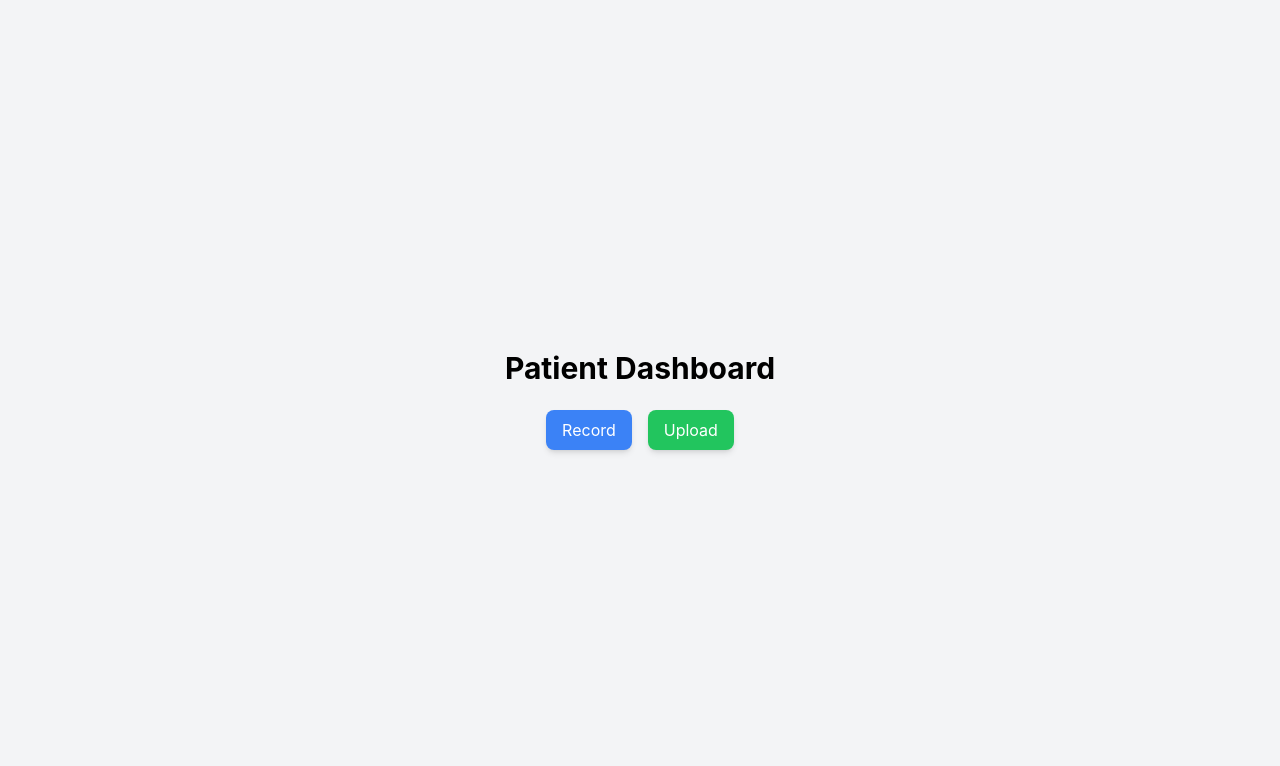
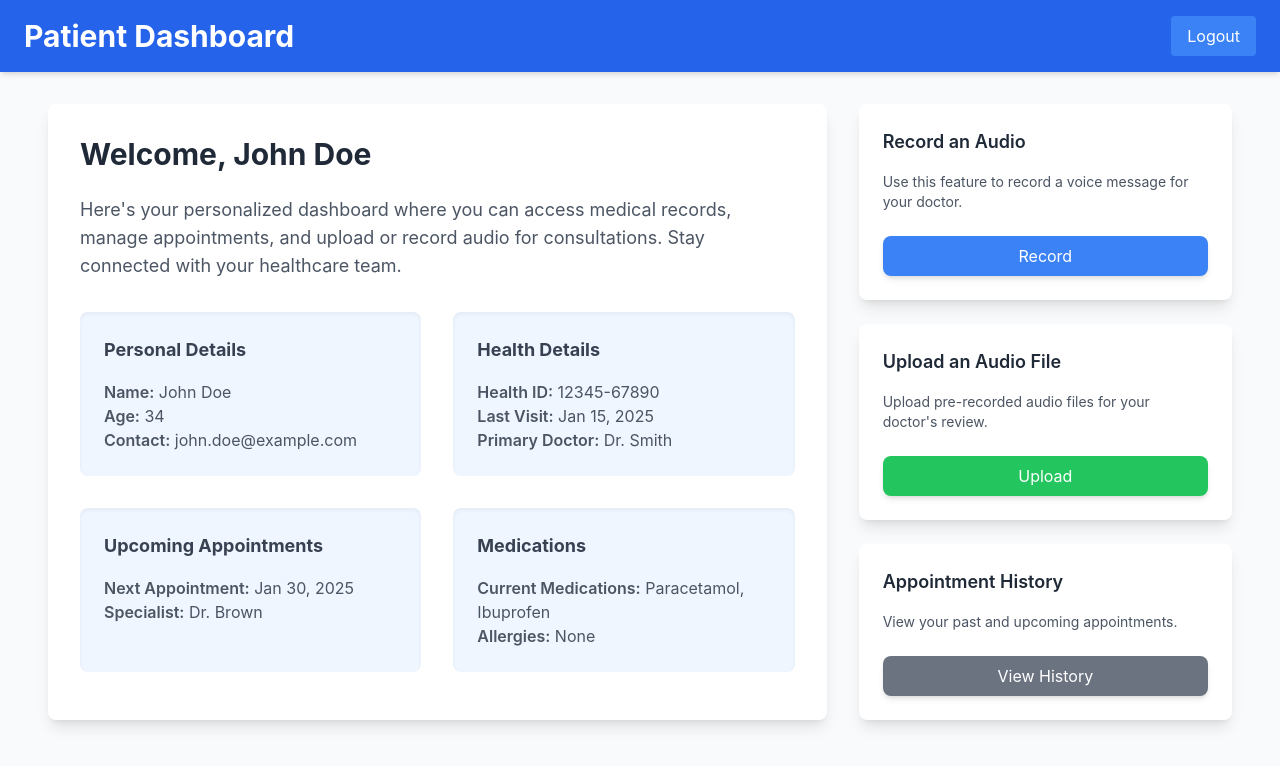
Before and after one commit to aayushbagrecha/hoyahacks, a React (Create React App) app: page /patient-dashboard in a window 1280 px wide. Shown: the top 766 px of the page. Built offline with nearby package versions, Linux system fonts and the light colour scheme.

Commit message:
patient-dashboard

```diff
--- a/src/pages/Dashboard/patient/PatientDashboard.js
+++ b/src/pages/Dashboard/patient/PatientDashboard.js
@@ -1,8 +1,6 @@
 import React, { useState } from "react";
-import UploadAudio from "../../../components/uploadAudio";
 
 const PatientDashboard = () => {
-
   const [isUploadDialogOpen, setIsUploadDialogOpen] = useState(false);
 
   const handleUploadDialogOpen = () => {
@@ -13,30 +11,179 @@ const PatientDashboard = () => {
     setIsUploadDialogOpen(false);
   };
 
+  const handleFileUpload = (e) => {
+    const file = e.target.files[0];
+    if (file) {
+      console.log("File selected:", file);
+      alert(`File uploaded: ${file.name}`);
+      handleUploadDialogClose();
+    }
+  };
+
   return (
-    <div className="min-h-screen bg-gray-100 flex flex-col items-center justify-center">
-      <h1 className="text-3xl font-bold mb-6">Patient Dashboard</h1>
-      <div className="flex space-x-4">
+    <div className="min-h-screen bg-gray-50 flex flex-col">
+      {/* Header */}
+      <header className="bg-blue-600 text-white py-4 shadow-md">
+        <div className="container mx-auto flex justify-between items-center px-6 ">
+          <h1 className="text-3xl font-bold">Patient Dashboard</h1>
+          <button
+            className="bg-blue-500 hover:bg-blue-700 text-white py-2 px-4 rounded"
+            onClick={() => alert("Logging out...")}
+          >
+            Logout
+          </button>
+        </div>
+      </header>
+
+      {/* Main Content */}
+      <main className="container mx-auto mt-8 px-6 md:px-8 lg:px-12 grid grid-cols-1 lg:grid-cols-3 gap-8">
+        {/* Patient Info Section */}
+        <section className="col-span-1 lg:col-span-2 bg-white rounded-lg shadow-lg p-8">
+          <h2 className="text-3xl font-bold text-gray-800 mb-6">
+            Welcome, John Doe
+          </h2>
+          <p className="text-gray-600 text-lg mb-8">
+            Here's your personalized dashboard where you can access medical
+            records, manage appointments, and upload or record audio for
+            consultations. Stay connected with your healthcare team.
+          </p>
+          <div className="grid grid-cols-1 md:grid-cols-2 gap-8">
+            {/* Personal Details */}
+            <div className="bg-blue-50 p-6 rounded-lg shadow-inner">
+              <h3 className="font-bold text-gray-700 text-lg mb-4">
+                Personal Details
+              </h3>
+              <p className="text-gray-600 text-md">
+                <span className="font-semibold">Name:</span> John Doe
+              </p>
+              <p className="text-gray-600 text-md">
+                <span className="font-semibold">Age:</span> 34
+              </p>
+              <p className="text-gray-600 text-md">
+                <span className="font-semibold">Contact:</span>{" "}
+                john.doe@example.com
+              </p>
+            </div>
+
+            {/* Health Details */}
+            <div className="bg-blue-50 p-6 rounded-lg shadow-inner">
+              <h3 className="font-bold text-gray-700 text-lg mb-4">
+                Health Details
+              </h3>
+              <p className="text-gray-600 text-md">
+                <span className="font-semibold">Health ID:</span> 12345-67890
+              </p>
+              <p className="text-gray-600 text-md">
+                <span className="font-semibold">Last Visit:</span> Jan 15, 2025
+              </p>
+              <p className="text-gray-600 text-md">
+                <span className="font-semibold">Primary Doctor:</span> Dr. Smith
+              </p>
+            </div>
+
+            {/* Upcoming Appointments */}
+            <div className="bg-blue-50 p-6 rounded-lg shadow-inner">
+              <h3 className="font-bold text-gray-700 text-lg mb-4">
+                Upcoming Appointments
+              </h3>
+              <p className="text-gray-600 text-md">
+                <span className="font-semibold">Next Appointment:</span> Jan
+                30, 2025
+              </p>
+              <p className="text-gray-600 text-md">
+                <span className="font-semibold">Specialist:</span> Dr. Brown
+              </p>
+            </div>
+
+            {/* Medications */}
+            <div className="bg-blue-50 p-6 rounded-lg shadow-inner">
+              <h3 className="font-bold text-gray-700 text-lg mb-4">
+                Medications
+              </h3>
+              <p className="text-gray-600 text-md">
+                <span className="font-semibold">Current Medications:</span>{" "}
+                Paracetamol, Ibuprofen
+              </p>
+              <p className="text-gray-600 text-md">
+                <span className="font-semibold">Allergies:</span> None
+              </p>
+            </div>
+          </div>
+        </section>
+
+        {/* Quick Actions Section */}
+        <aside className="space-y-6">
           {/* Record Button */}
+          <div className="bg-white rounded-lg shadow-lg p-6 flex flex-col">
+            <h3 className="text-lg font-semibold text-gray-800 mb-4">
+              Record an Audio
+            </h3>
+            <p className="text-sm text-gray-600 mb-6">
+              Use this feature to record a voice message for your doctor.
+            </p>
             <button
-          className="bg-blue-500 text-white py-2 px-4 rounded-lg hover:bg-blue-600 focus:outline-none shadow-md"
+              className="bg-blue-500 text-white py-2 px-4 rounded-lg hover:bg-blue-600 shadow-md w-full"
               onClick={() => alert("Record functionality coming soon!")}
             >
               Record
             </button>
+          </div>
 
           {/* Upload Button */}
+          <div className="bg-white rounded-lg shadow-lg p-6 flex flex-col">
+            <h3 className="text-lg font-semibold text-gray-800 mb-4">
+              Upload an Audio File
+            </h3>
+            <p className="text-sm text-gray-600 mb-6">
+              Upload pre-recorded audio files for your doctor's review.
+            </p>
             <button
-          className="bg-green-500 text-white py-2 px-4 rounded-lg hover:bg-green-600 focus:outline-none shadow-md"
+              className="bg-green-500 text-white py-2 px-4 rounded-lg hover:bg-green-600 shadow-md w-full"
               onClick={handleUploadDialogOpen}
             >
               Upload
             </button>
           </div>
 
+          {/* Appointment History */}
+          <div className="bg-white rounded-lg shadow-lg p-6 flex flex-col">
+            <h3 className="text-lg font-semibold text-gray-800 mb-4">
+              Appointment History
+            </h3>
+            <p className="text-sm text-gray-600 mb-6">
+              View your past and upcoming appointments.
+            </p>
+            <button
+              className="bg-gray-500 text-white py-2 px-4 rounded-lg hover:bg-gray-600 shadow-md w-full"
+              onClick={() => alert("View Appointment History")}
+            >
+              View History
+            </button>
+          </div>
+        </aside>
+      </main>
+
       {/* Upload Dialog */}
       {isUploadDialogOpen && (
-        <UploadAudio handleClose={handleUploadDialogClose}/>
+        <div className="fixed inset-0 bg-gray-800 bg-opacity-50 flex items-center justify-center z-50">
+          <div className="bg-white rounded-lg shadow-lg w-96 p-6">
+            <h2 className="text-xl font-bold mb-4">Upload Audio File</h2>
+            <input
+              type="file"
+              accept="audio/*"
+              onChange={handleFileUpload}
+              className="block w-full text-sm text-gray-900 border border-gray-300 rounded-lg cursor-pointer bg-gray-50 focus:outline-none"
+            />
+            <div className="flex justify-end space-x-4 mt-6">
+              <button
+                className="bg-gray-500 text-white py-2 px-4 rounded-lg hover:bg-gray-600 focus:outline-none shadow-md"
+                onClick={handleUploadDialogClose}
+              >
+                Cancel
+              </button>
+            </div>
+          </div>
+        </div>
       )}
     </div>
   );
```
Lines whose indentation alone changed are shown as unchanged.
